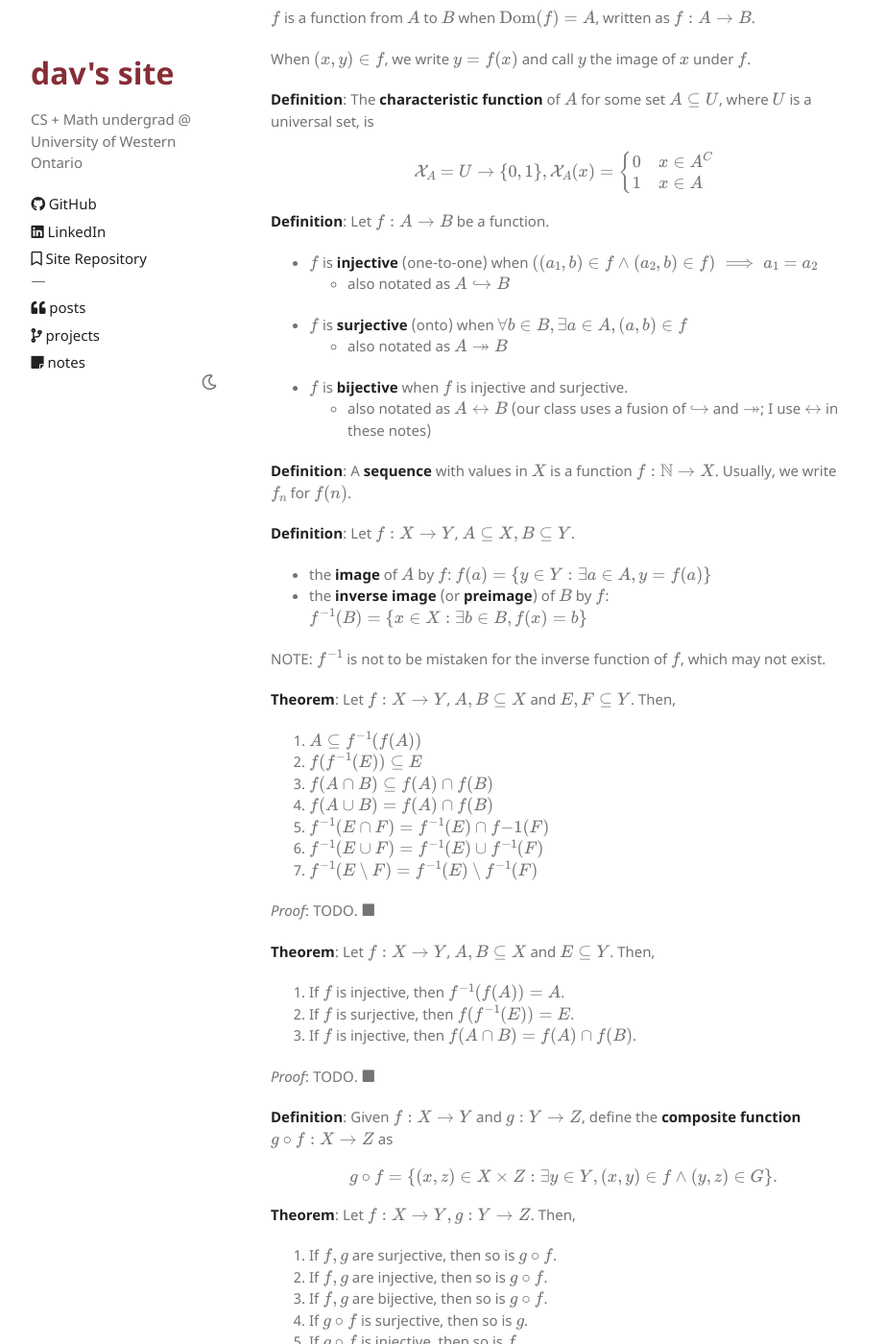
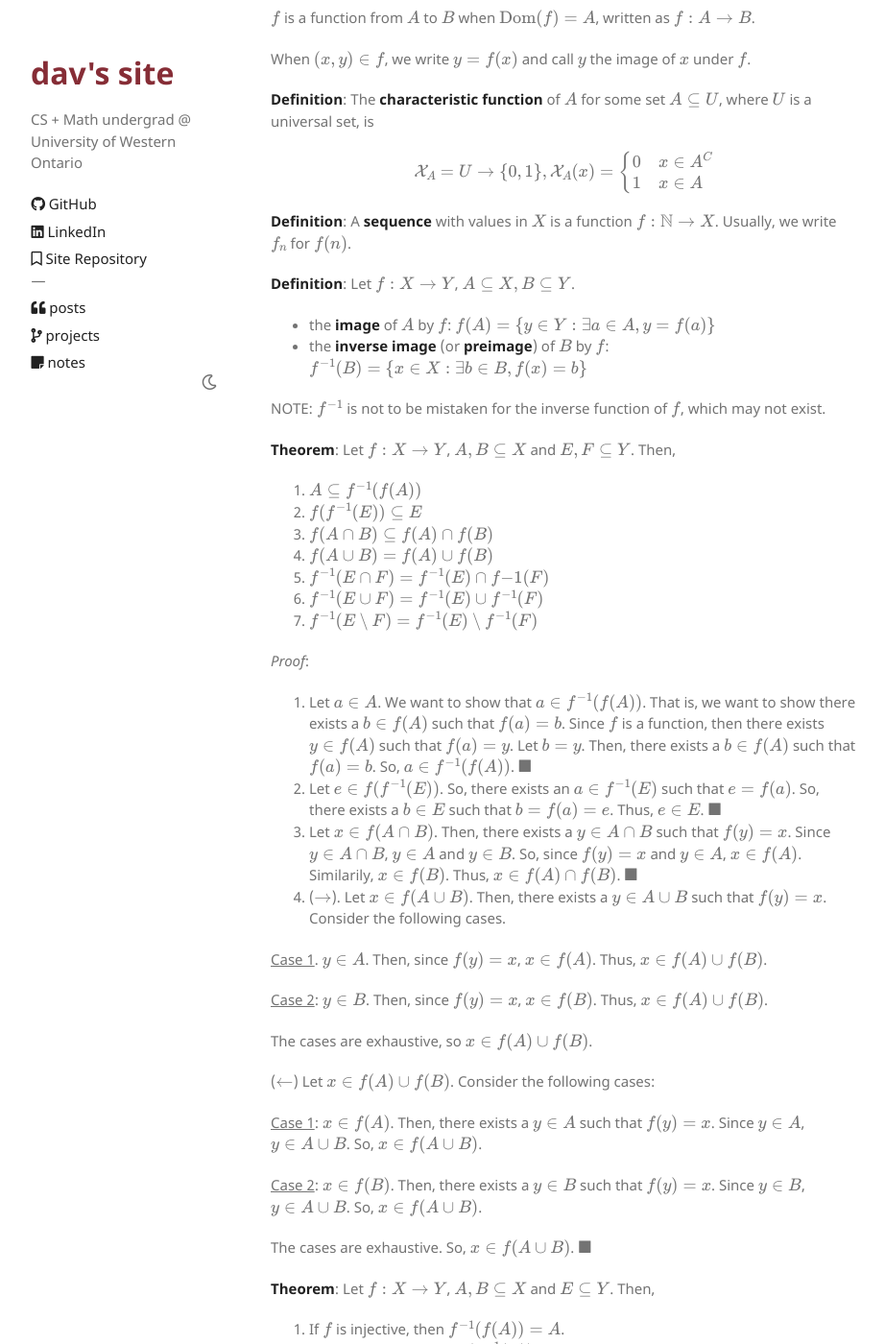
Before and after one commit to davidtranhq/davidtranhq.github.io, a Jekyll site: the page built from notes/real-analysis/sets-and-relations.md, in a window 1280 px wide and 1400 px high, scrolled down 2541 px. Shown: the whole window at 96% size, without its empty margins (153-1075 px from the left). Built offline with Jekyll 4.4.1, drawn with Linux system fonts in a browser that asks for light colours; formulas are drawn with MathJax 3; our own code applies the rules of GitHub Pages for plain Markdown files; some of the changed text lies outside the part shown.

Commit message:
Update real analysis notes

```diff
--- a/notes/real-analysis/sets-and-relations.md
+++ b/notes/real-analysis/sets-and-relations.md
@@ -119,19 +119,10 @@ $$
   \end{cases}
 $$
 
-
-**Definition**: Let $f: A \to B$ be a function.
-* $f$ is **injective** (one-to-one) when $((a_1, b) \in f \land (a_2, b) \in f) \implies a_1 = a_2$
-  * also notated as $A \hookrightarrow B$
-* $f$ is **surjective** (onto) when $\forall b \in B, \exists a \in A, (a, b) \in f$
-  * also notated as $A \twoheadrightarrow B$
-* $f$ is **bijective** when $f$ is injective and surjective.
-  * also notated as $A \leftrightarrow B$ (our class uses a fusion of $\hookrightarrow$ and $\twoheadrightarrow$; I use $\leftrightarrow$ in these notes)
-
 **Definition**: A **sequence** with values in $X$ is a function $f: \mathbb N \to X$. Usually, we write $f_n$ for $f(n)$.
 
 **Definition**: Let $f: X \to Y$, $A \subseteq X, B \subseteq Y$.
-* the **image** of $A$ by $f$: $f(a) = \lbrace y \in Y : \exists a \in A, y = f(a) \rbrace$
+* the **image** of $A$ by $f$: $f(A) = \lbrace y \in Y : \exists a \in A, y = f(a) \rbrace$
 * the **inverse image** (or **preimage**) of $B$ by $f$: $f^{-1}(B) = \lbrace x \in X : \exists b \in B, f(x) = b \rbrace$
 
 NOTE: $f^{-1}$ is not to be mistaken for the inverse function of $f$, which may not exist.
@@ -140,12 +131,32 @@ NOTE: $f^{-1}$ is not to be mistaken for the inverse function of $f$, which may
 1. $A \subseteq f^{-1}(f(A))$
 1. $f(f^{-1}(E)) \subseteq E$
 1. $f(A \cap B) \subseteq f(A) \cap f(B)$
-1. $f(A \cup B) = f(A) \cap f(B)$
+1. $f(A \cup B) = f(A) \cup f(B)$
 1. $f^{-1}(E \cap F) = f^{-1}(E) \cap f{-1}(F)$
 1. $f^{-1}(E \cup F) = f^{-1}(E) \cup f^{-1}(F)$
 1. $f^{-1}(E \setminus F) = f^{-1}(E) \setminus f^{-1}(F)$
 
-*Proof*: TODO. $\blacksquare$
+*Proof*:
+
+1. Let $a \in A$. We want to show that $a \in f^{-1}(f(A))$. That is, we want to show there exists a $b \in f(A)$ such that $f(a) = b$.  Since $f$ is a function, then there exists $y \in f(A)$ such that $f(a) = y$. Let $b = y$. Then, there exists a $b \in f(A)$ such that $f(a) = b$. So, $a \in f^{-1}(f(A))$.
+ $\blacksquare$
+2. Let $e \in f(f^{-1}(E))$. So, there exists an $a \in f^{-1}(E)$ such that $e = f(a)$. So, there exists a $b \in E$ such that $b = f(a) = e$. Thus, $e \in E$. $\blacksquare$
+3. Let $x \in f(A \cap B)$. Then, there exists a $y \in A \cap B$ such that $f(y) = x$. Since $y \in A \cap B$, $y \in A$ and $y \in B$. So, since $f(y) = x$ and $y \in A$, $x \in f(A)$. Similarily, $x \in f(B)$. Thus, $x \in f(A) \cap f(B)$. $\blacksquare$
+4. ($\rightarrow$). Let $x \in f(A \cup B)$. Then, there exists a $y \in A \cup B$ such that $f(y) = x$. Consider the following cases.
+
+<u>Case 1</u>. $y \in A$. Then, since $f(y) = x$, $x \in f(A)$. Thus, $x \in f(A) \cup f(B)$.
+
+<u>Case 2</u>: $y \in B$. Then, since $f(y) = x$, $x \in f(B)$. Thus, $x \in f(A) \cup f(B)$.
+
+The cases are exhaustive, so $x \in f(A) \cup f(B)$.
+
+($\leftarrow$) Let $x \in f(A) \cup f(B)$. Consider the following cases:
+
+<u>Case 1</u>: $x \in f(A)$. Then, there exists a $y \in A$ such that $f(y) = x$. Since $y \in A$, $y \in A \cup B$. So, $x \in f(A \cup B)$.
+
+<u>Case 2</u>: $x \in f(B)$. Then, there exists a $y \in B$ such that $f(y) = x$. Since $y \in B$, $y \in A \cup B$. So, $x \in f(A \cup B)$.
+
+The cases are exhaustive. So, $x \in f(A \cup B)$. $\blacksquare$
 
 **Theorem**: Let $f: X \to Y$, $A,B \subseteq X$ and $E \subseteq Y$. Then,
 1. If $f$ is injective, then $f^{-1}(f(A)) = A$.
@@ -160,6 +171,14 @@ $$
 g \circ f = \lbrace (x, z) \in X \times Z: \exists y \in Y, (x, y) \in f \land (y, z) \in G \rbrace.
 $$
 
+**Definition**: Let $f: A \to B$ be a function.
+* $f$ is **injective** (one-to-one) when $((a_1, b) \in f \land (a_2, b) \in f) \implies a_1 = a_2$
+  * also notated as $A \hookrightarrow B$
+* $f$ is **surjective** (onto) when $\forall b \in B, \exists a \in A, (a, b) \in f$
+  * also notated as $A \twoheadrightarrow B$
+* $f$ is **bijective** when $f$ is injective and surjective.
+  * also notated as $A \leftrightarrow B$ (our class uses a fusion of $\hookrightarrow$ and $\twoheadrightarrow$; I use $\leftrightarrow$ in these notes)
+
 **Theorem**: Let $f: X \to Y, g: Y \to Z$. Then,
 1. If $f, g$ are surjective, then so is $g \circ f$.
 1. If $f, g$ are injective, then so is $g \circ f$.
@@ -168,7 +187,10 @@ $$
 1. If $g \circ f$ is injective, then so is $f$.
 1. If $g \circ f$ is bijective, then $g$ is surjective and $f$ is injective.
 
-*Proof*: TODO. $\blacksquare$
+*Proof*:
+1. We have $g \circ f: X \to Z$. Let $z \in Z$. Since $f$ is surjective, for all $y \in Y$ there exists an $x \in X$ such that $f(x) = y$. Similarily, since $g$ is surjective, for all $z \in Z$, there exists a $y \in Y$ such that $g(y) = z = g(f(x)) = (g \circ f)(x)$. So, for all $z$ there exists an $x$ such that $(g \circ f)(x) = z$. $\blacksquare$
+
+
 
 **Definition**: Let $f: X \leftrightarrow Y$. Define the **inverse function** of $f$, denoted $f^{-1}$, as
 
```
Also changed, not shown: notes/real-analysis/cardinality.md (+1 -3 lines).
